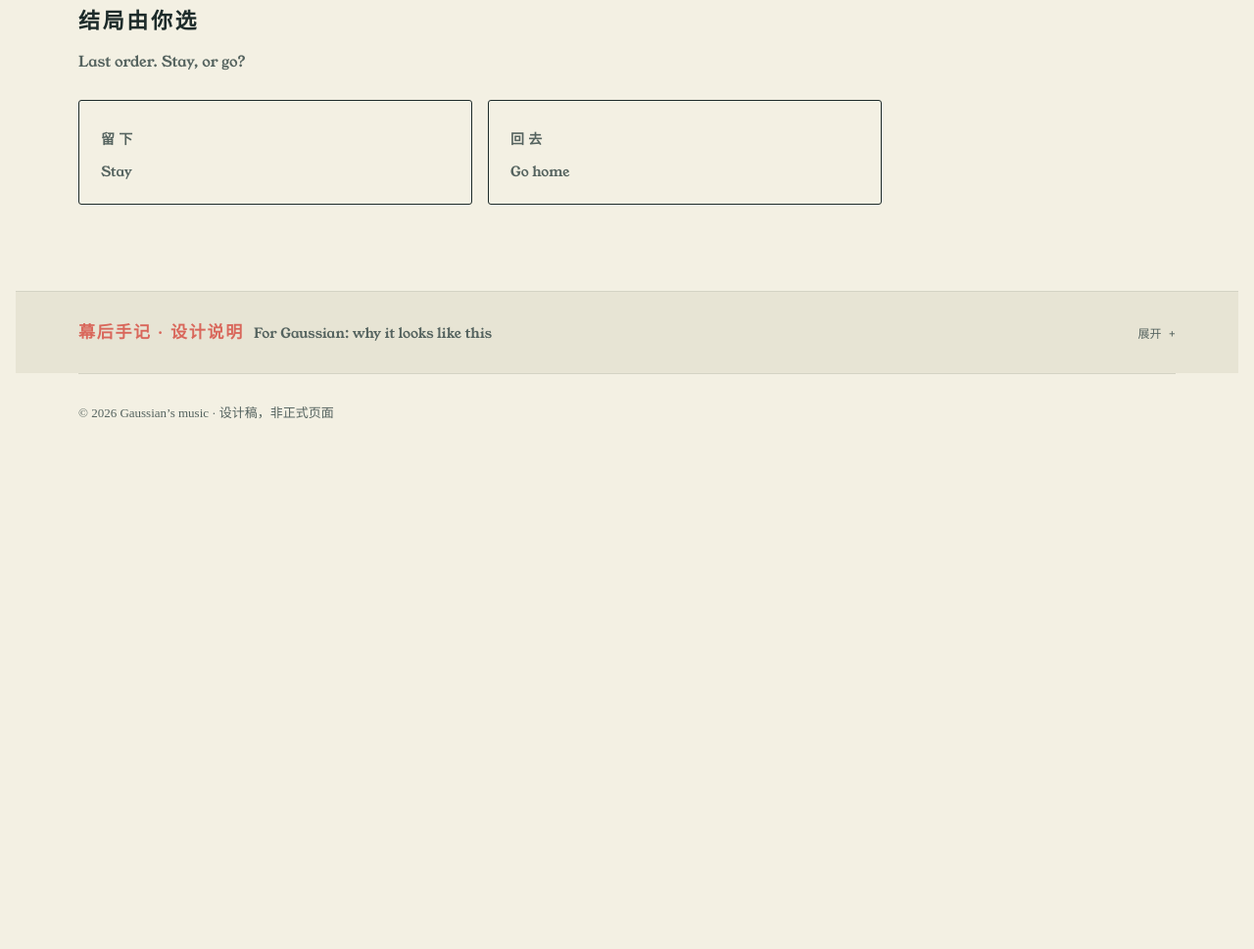
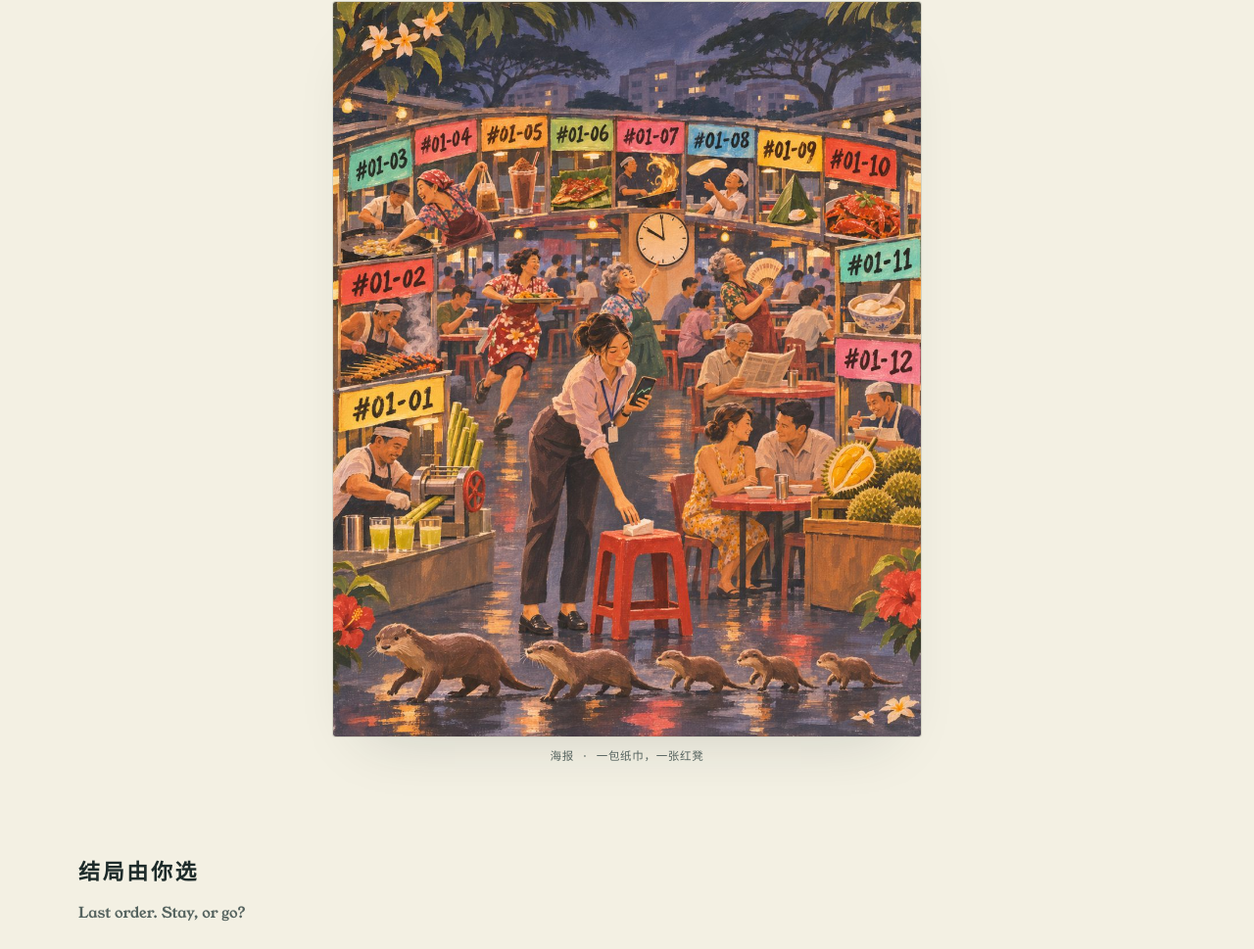
Before and after one commit to jinjinzhang2000/twelve-fridays, a plain HTML site: page index.html in a window 1280 px wide. Shown: the part 3494-4463 px from the top of the page at 98% size. Before the commit the page ends 3968 px from the top, so only its background shows below. Drawn offline with nearby package versions, Linux system fonts and the light colour scheme; a web font is replaced by a local one.

Commit message:
结局前加海报，并设置分享预览图
- 新增 art/key-art.jpg（海报 v3 网页版），放在「结局由你选」之前
- 新增 art/og.jpg（阿夏把纸巾放上红凳的横幅裁切）和 og/twitter 分享标签

Co-Authored-By: Claude Opus 5.5 <noreply@anthropic.com>

```diff
--- a/index.html
+++ b/index.html
@@ -6,6 +6,16 @@
 <!-- Newton Circus site mockup (design draft, not a live page). Fonts load from Google Fonts; the live site would self-host and subset them like the home page. -->
 <title>Newton Circus · 十二个星期五</title>
 <meta name="description" content="原创音乐剧《Newton Circus：十二个星期五》——一座新加坡小贩中心、十二道菜、一包纸巾占住的同一个座位。">
+<meta property="og:type" content="website">
+<meta property="og:url" content="https://jinjinzhang2000.github.io/twelve-fridays/">
+<meta property="og:title" content="Newton Circus · 十二个星期五">
+<meta property="og:description" content="原创音乐剧：一座新加坡小贩中心、十二道菜、一包纸巾占住的同一个座位。">
+<meta property="og:image" content="https://jinjinzhang2000.github.io/twelve-fridays/art/og.jpg">
+<meta property="og:image:width" content="1200">
+<meta property="og:image:height" content="630">
+<meta property="og:image:alt" content="阿夏把一包纸巾放在小贩中心的红凳上">
+<meta name="twitter:card" content="summary_large_image">
+<meta name="twitter:image" content="https://jinjinzhang2000.github.io/twelve-fridays/art/og.jpg">
 <script>
 try{
   const t=localStorage.getItem("nc-theme");
@@ -641,6 +651,10 @@ html[data-lang="en"] .m-pick,html[data-lang="en"] .pick-tag{font-family:var(--mo
 .cast b{display:block;font-weight:600;border-top:1px solid var(--rule);padding-top:10px}
 .cast i{font-style:normal;font-family:var(--en);font-size:14px;color:var(--ink-2);margin-left:6px}
 .cast p,.cast-otters p{margin:4px 0 0;font-size:14.5px;line-height:1.7;color:var(--ink-2)}
+/* key art poster */
+.keyart figure{margin:0 auto;max-width:600px}
+.keyart img{display:block;width:100%;height:auto;border-radius:3px;box-shadow:0 0 0 1px var(--rule),0 30px 60px -32px var(--shadow)}
+.keyart figcaption{margin-top:10px;text-align:center;font-family:var(--mono);font-size:11.5px;letter-spacing:.06em;color:var(--ink-2)}
 .cast-otters{margin:44px auto 0;max-width:620px;text-align:center}
 .cast-otters .frame{margin:0 0 12px}
 .cast-otters .photo{aspect-ratio:auto;width:100%;height:auto;object-fit:contain}
@@ -930,6 +944,14 @@ footer{padding-block:28px 40px;font-size:13px;color:var(--ink-2);border-top:1px
         <b><span class="zh">水獭一家</span><span class="en">The Otters</span><i>The Otters</i></b>
         <p><span class="zh">两只大的，三只小的。在剧里负责合唱，也会偷包。</span><span class="en">Two adults and three young. In the show they sing with the company, and they also steal bags.</span></p>
       </figcaption>
+    </figure>
+  </section>
+
+  <section class="keyart">
+    <figure>
+      <img src="art/key-art.jpg" width="1024" height="1280" loading="lazy" decoding="async"
+           alt="海报：雨后的 Newton 小贩中心，十二个档口招牌围成一圈，阿夏把一包纸巾放在红凳上，五只水獭从前面走过 / Key art: Newton after the rain, twelve stall signs in a ring, Summer setting a packet of tissues on the red stool while five otters walk past">
+      <figcaption><span class="zh">海报 · 一包纸巾，一张红凳</span><span class="en">Key art · one packet of tissues, one red stool</span></figcaption>
     </figure>
   </section>
 
```
Also changed, not shown: art/key-art.jpg (added), art/og.jpg (added), 1 other file.
